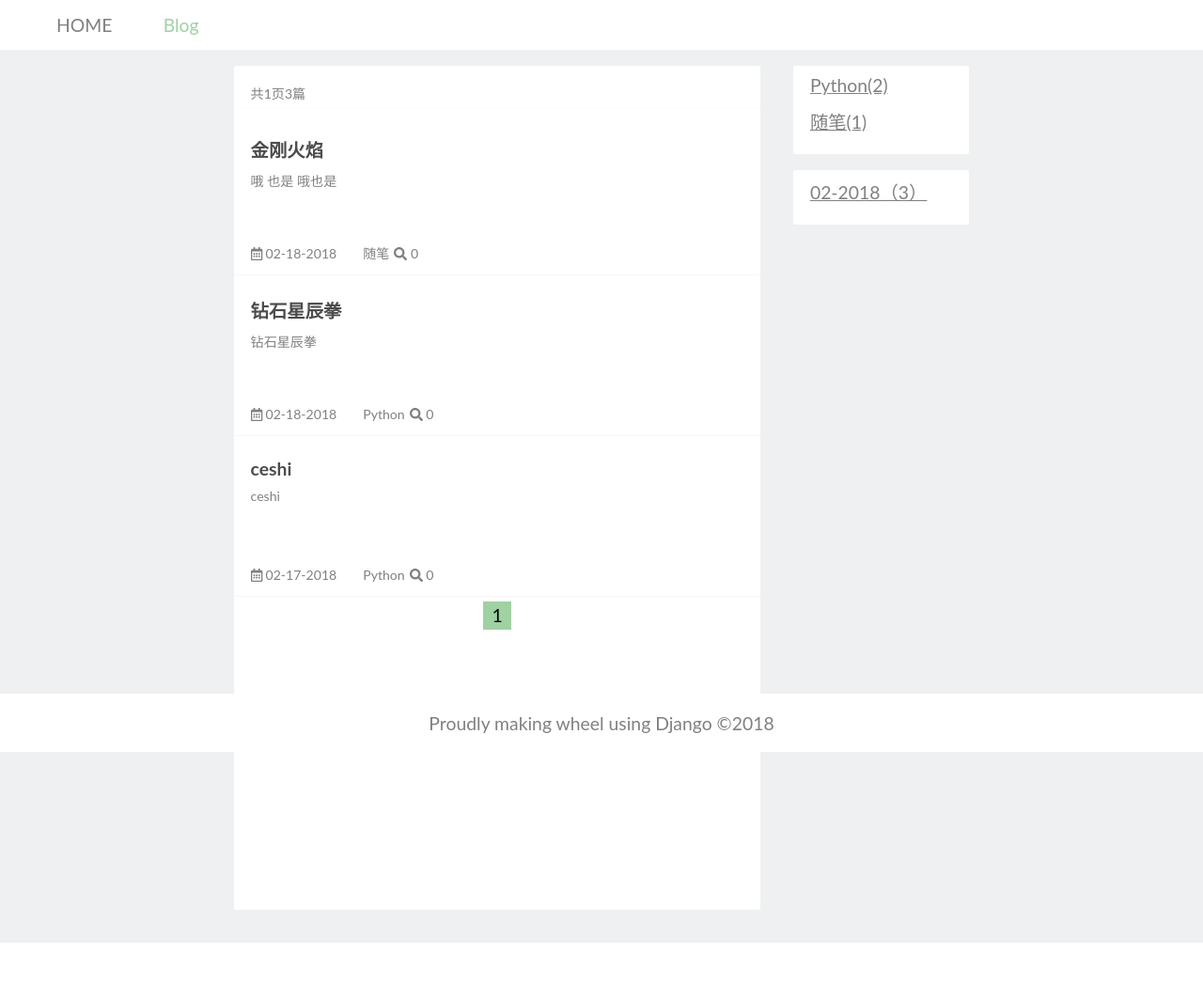
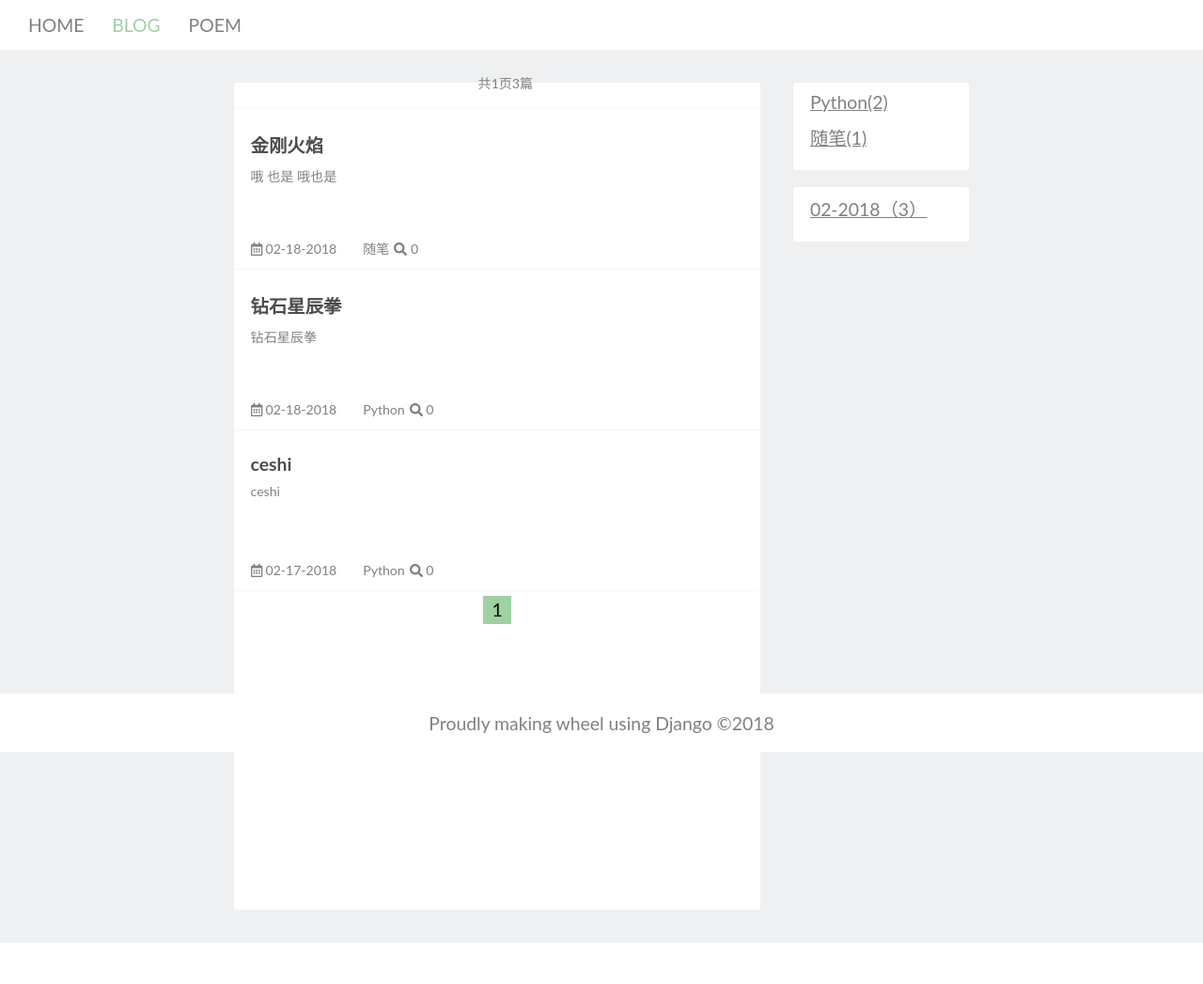
Before and after one commit to williamlifaith/Django_blog, a Django app: page /blog/ in a window 1280 px wide. Shown: the whole page at 94% size. Run offline with Django 3.2, Linux system fonts and the light colour scheme; data comes from the database, SQL or seed files in the repository; data that the repository does not hold is empty; some libraries are stand-ins or nearby versions.

Commit message:
second version

```diff
--- a/mysite2/urls.py
+++ b/mysite2/urls.py
@@ -21,6 +21,8 @@ from . import views
 
 urlpatterns = [
     path('', views.home_page, name='home'),
+    path('poem/', views.poem_list),
+    path('poem/<int:poem_pk>/', views.poem_detail,name='poem_detail'),
     path('admin/', admin.site.urls),
     path('ckeditor', include('ckeditor_uploader.urls')),
     path('blog/', include('blog.urls')),
--- a/static/base.css
+++ b/static/base.css
@@ -41,13 +41,21 @@ padding-top:0.7rem}
     color: #4c4c4c;
 }
 
-.article-number{
-  color: grey;
-  margin-bottom:0.3rem;
-  margin-top:1rem;
+.article-number,Myblog-main-right_type{
+  display:flex;
+  justify-content:center;
+  align-items:center;
+border-bottom: 1px solid rgba(246, 246, 246, .9);
 }
 
 .article-number a,
+.Myblog-main-right_type span{
+color:grey}
+
+.Myblog-main-right_type span{
+padding:1rem;}
+
+.article-number a:hover,
 .MyBlog-list-body_title:hover,
 .MyBlog-list-body_type a:hover,
 .Myblog-main-right a:hover{
@@ -64,7 +72,7 @@ color:grey;
 text-decoration:underline}
 
 .Myblog-main-middle{
-margin-top:1rem;
+margin-top:2rem;
 flex:0.45;
 margin-right:1rem;
 background-color:white;
@@ -75,7 +83,7 @@ border-radius:2px;}
 flex:0.15;
 height:30%;
 margin-left:1rem;
-margin-top:1rem;
+margin-top:2rem;
 }
 
 .Myblog-main-right_type{
@@ -109,11 +120,13 @@ margin-bottom:0.7rem;
     display: flex;
     flex: 0.33;
     list-style: none;
+    align-items: center;
 }
 
 .MyBlog-menu ul li {
     border-radius: 7px;
     margin-left: 1.7rem;
+
 }
 
 .MyBlog-menu a {
@@ -293,7 +337,7 @@ color:grey}
 .Myblog-main-middle-nav{
 color:grey;
 font-size:1rem;
-border-bottom: 1px solid rgba(246, 246, 246, .3);
+border-bottom: 1px solid rgba(246, 246, 246, .9);
 height:0.05rem;
 padding-bottom:1.5rem}
 
--- a/templates/base.html
+++ b/templates/base.html
@@ -14,15 +14,23 @@
         <nav class="MyBlog-menu">
             <ul>
                 <li class="{% block shouye_active %}{% endblock %}"><a href="/">
-                    <svg class="icon icon-sy" aria-hidden="true">
-                        <use xlink:href="#icon-shouye"></use>
-                    </svg>
+                    <!--<svg class="icon icon-sy" aria-hidden="true">-->
+                        <!--<use xlink:href="#icon-shouye"></use>-->
+                 <!--</svg>-->
+
+                    <!--&ndash;&gt;<i class="fa fa-home" aria-hidden="true"></i>&ndash;&gt;-->
+
                     HOME</a></li>
                 <li class="{% block blog_active %}{% endblock %}"><a href="/blog/">
-                    <svg class="icon" aria-hidden="true">
-                        <use xlink:href="#icon-weibiaoti1"></use>
-                    </svg>
-                    Blog</a></li>
+                    <!--<svg class="icon" aria-hidden="true">-->
+                        <!--<use xlink:href="#icon-weibiaoti1"></use>-->
+                    <!--</svg>-->
+                    BLOG</a></li>
+                <li class="{% block poem_active %}{% endblock %}"><a href="/poem/">
+                    <!--<svg class="icon" aria-hidden="true">-->
+                        <!--<use xlink:href="#icon-weibiaoti1"></use>-->
+                    <!--</svg>-->
+                    POEM</a></li>
             </ul>
         </nav>
     </header>
```
Also changed, not shown: other parts of static/base.css (+35 -1 lines), mysite2/settings.py (+7 -7 lines), mysite2/views.py (+17 -4 lines), templates/home.html (+5 -5 lines), templates/poem_detail.html (added, +23 -0 lines), templates/poem_list.html (added, +40 -0 lines), read_statistics/migrations/0003_auto_20180327_1938.py (added).
